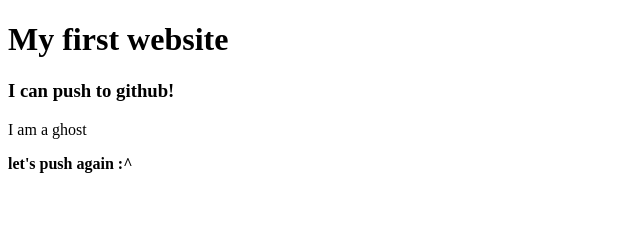
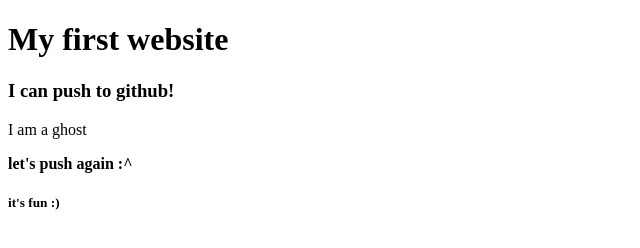
Before and after one commit to shohanur22/my-1st-site, a plain HTML site: page index.html in a window 1280 px wide. Shown: the full height of the page, 0-640 px from the left. Drawn offline with Linux system fonts and the light colour scheme.

Commit message:
funly pushed

```diff
--- a/index.html
+++ b/index.html
@@ -11,5 +11,6 @@
     <h3>I can push to github!</h3>
     <p>I am a ghost</p>
     <p><b>let's push again :^</b></p>
+    <h5>it's fun :)</h5>
 </body>
 </html>
```
